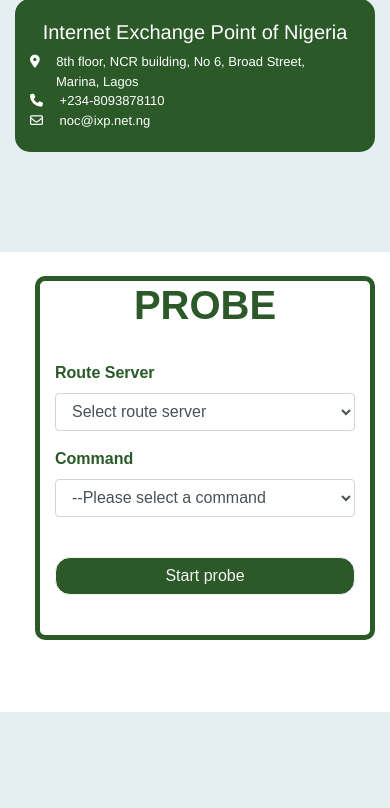
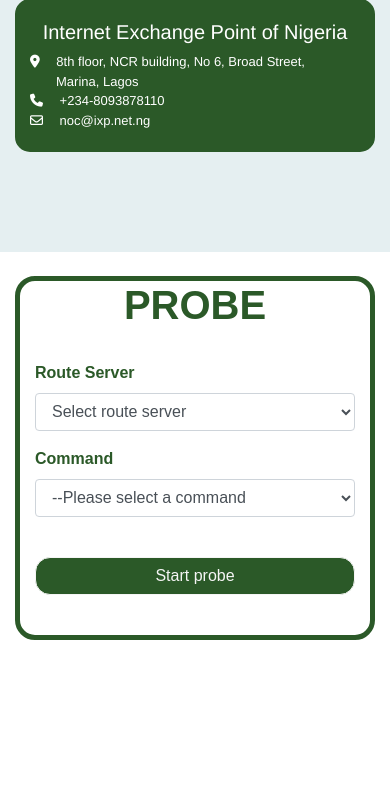
Before and after one commit to dennix2014/lookingglass, a Django app: page / in a window 390 px wide. Shown: the part 849-1657 px from the top of the page. Before the commit the page ends 1561 px from the top, so only its background shows below. Run offline with Django 3.2, Linux system fonts and the light colour scheme; some libraries are stand-ins or nearby versions.

Commit message:
Some more frontend improvement especailly for mobile view

```diff
--- a/lg/templates/lg.html
+++ b/lg/templates/lg.html
@@ -2,8 +2,6 @@
 
 {% block content %}
 <br>
-<div class="container">
-<div id="wrap-every">
     <div class="row">
       <div class="col-sm-5 form-border">
         <form id="formOne" action = "{% url 'home' %}">
@@ -279,6 +277,5 @@
 <br><br><br>
 
 <div id="output"></div>
-</div>
-</div>
+<br><br><br><br>
 {% endblock %}
--- a/lg/utils.py
+++ b/lg/utils.py
@@ -159,7 +159,7 @@ def connect_to_route_server(server, command):
             return final_html
 
         elif 'please show route protocol' in command:
-            final_html =  f'<table><caption>{server}: {command[:-27]}</caption>'
+            final_html =  f'<table class="received"><caption>{server}: {command[:-27]}</caption>'
             final_html += bgp_nei_rec_html
 
             a = output.splitlines()
--- a/lookingglass/static/ajaxFormSubmit.js
+++ b/lookingglass/static/ajaxFormSubmit.js
@@ -135,7 +135,7 @@ $('#formOne').on('submit', function(e){
 
        error: function(XMLHttpRequest, textStatus, errorThrown) {
            resetForm();
-           $('#output').html(`<p class="text-danger text-center">${errorThrown}</p>`)
+           $('#output').html(`<p class="text-danger">&emsp;&emsp;&emsp;${errorThrown}</p>`)
 
         }
     });
--- a/lookingglass/static/myStyle.css
+++ b/lookingglass/static/myStyle.css
@@ -68,9 +68,10 @@ body {
 }
 
 .form-border {
-  margin-left: 20px;
+  margin-left: 15px;
+  margin-right: 15px;
   border: 5px solid #2B5928;
-  border-radius: 10px;
+  border-radius: 20px;
   color: #2B5928;
   width: 100%;
 
@@ -99,13 +100,15 @@ table.all_peers td:nth-of-type(3),
 table.all_peers td:nth-of-type(6),
 table.all_peers th:nth-of-type(2),
 table.all_peers th:nth-of-type(3),
-table.all_peers th:nth-of-type(6) {
+table.all_peers th:nth-of-type(6),
+table.received td:nth-of-type(4),
+table.received th:nth-of-type(4){
 
     display: none;
 }
 
+}
 
-}
 .loading {
   display: none;
   margin-left: auto;
--- a/static/ajaxFormSubmit.js
+++ b/static/ajaxFormSubmit.js
@@ -135,7 +135,7 @@ $('#formOne').on('submit', function(e){
 
        error: function(XMLHttpRequest, textStatus, errorThrown) {
            resetForm();
-           $('#output').html(`<p class="text-danger text-center">${errorThrown}</p>`)
+           $('#output').html(`<p class="text-danger">&emsp;&emsp;&emsp;${errorThrown}</p>`)
 
         }
     });
```
Also changed, not shown: static/myStyle.css (+7 -4 lines).
